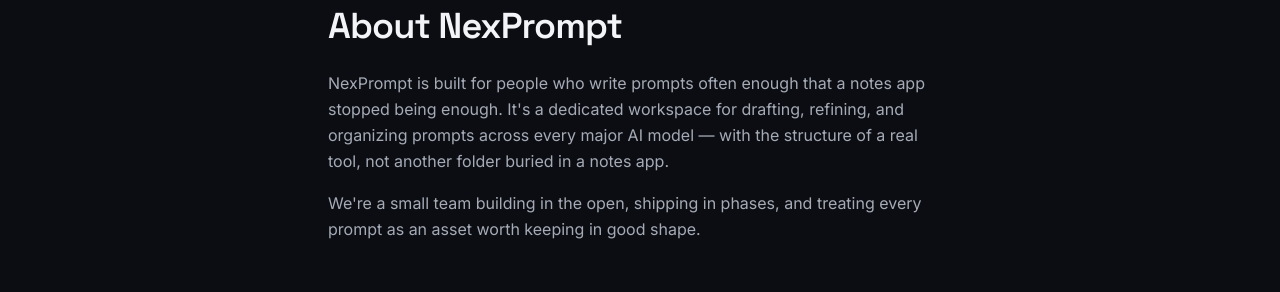
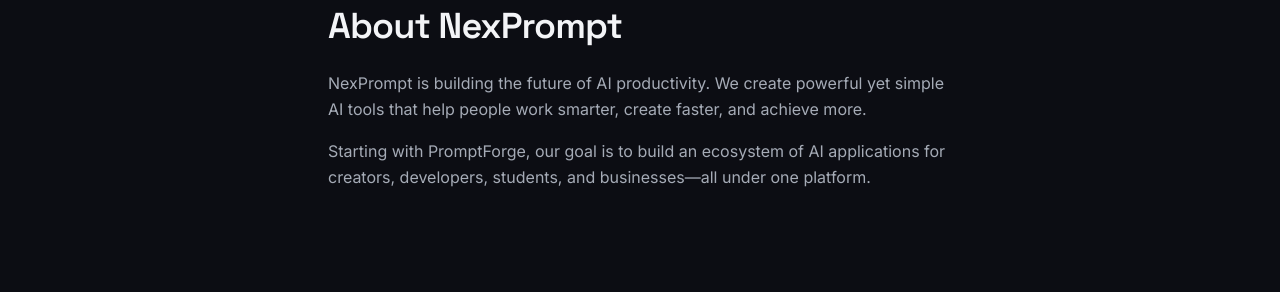
Before and after one commit to haidernotfound-coder/PromptForge, a Next.js app: page /about in a window 1280 px wide. Shown: the part 139-431 px from the top of the page. Built offline with nearby package versions, Linux system fonts and the light colour scheme; no server answers.

Commit message:
About NexPrompt fix

```diff
--- a/src/app/about/page.tsx
+++ b/src/app/about/page.tsx
@@ -1,7 +1,7 @@
 export const metadata = {
   title: "About",
   description:
-    "NexPrompt is built for people who write prompts often enough that a notes app stopped being enough — a dedicated workspace for drafting and organizing prompts.",
+    "NexPrompt is building the future of AI productivity — powerful yet simple AI tools, starting with PromptForge, under one platform.",
   alternates: { canonical: "/about" },
 };
 
@@ -10,10 +10,12 @@
     <div className="container py-20 max-w-2xl">
       <h1 className="font-display text-4xl font-semibold tracking-tight">About NexPrompt</h1>
       <p className="mt-6 text-text-muted leading-relaxed">
-        NexPrompt is built for people who write prompts often enough that a notes app stopped being enough. It&apos;s a dedicated workspace for drafting, refining, and organizing prompts across every major AI model — with the structure of a real tool, not another folder buried in a notes app.
+        NexPrompt is building the future of AI productivity. We create powerful yet simple AI
+        tools that help people work smarter, create faster, and achieve more.
       </p>
       <p className="mt-4 text-text-muted leading-relaxed">
-        We&apos;re a small team building in the open, shipping in phases, and treating every prompt as an asset worth keeping in good shape.
+        Starting with PromptForge, our goal is to build an ecosystem of AI applications for
+        creators, developers, students, and businesses—all under one platform.
       </p>
     </div>
   );
```
